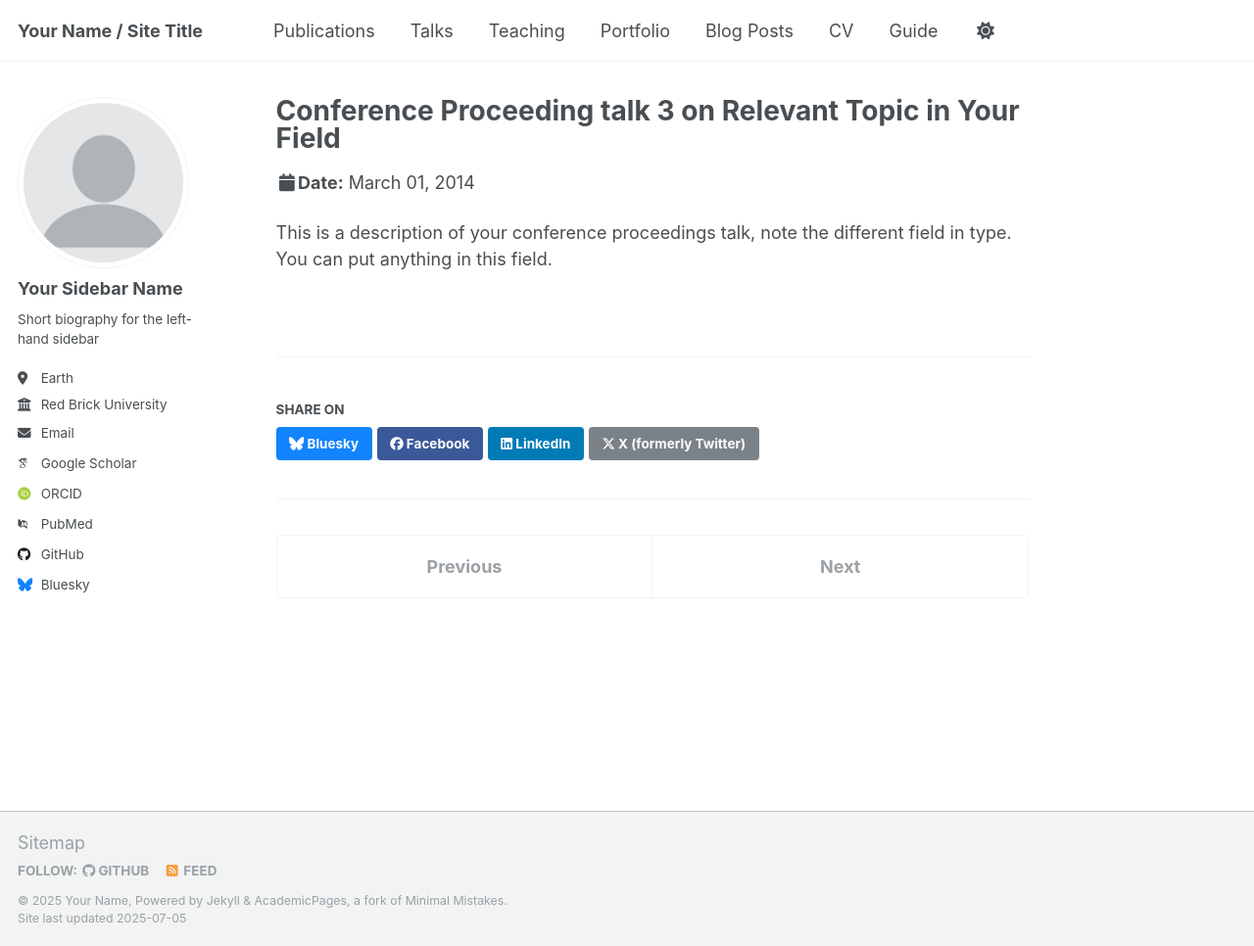
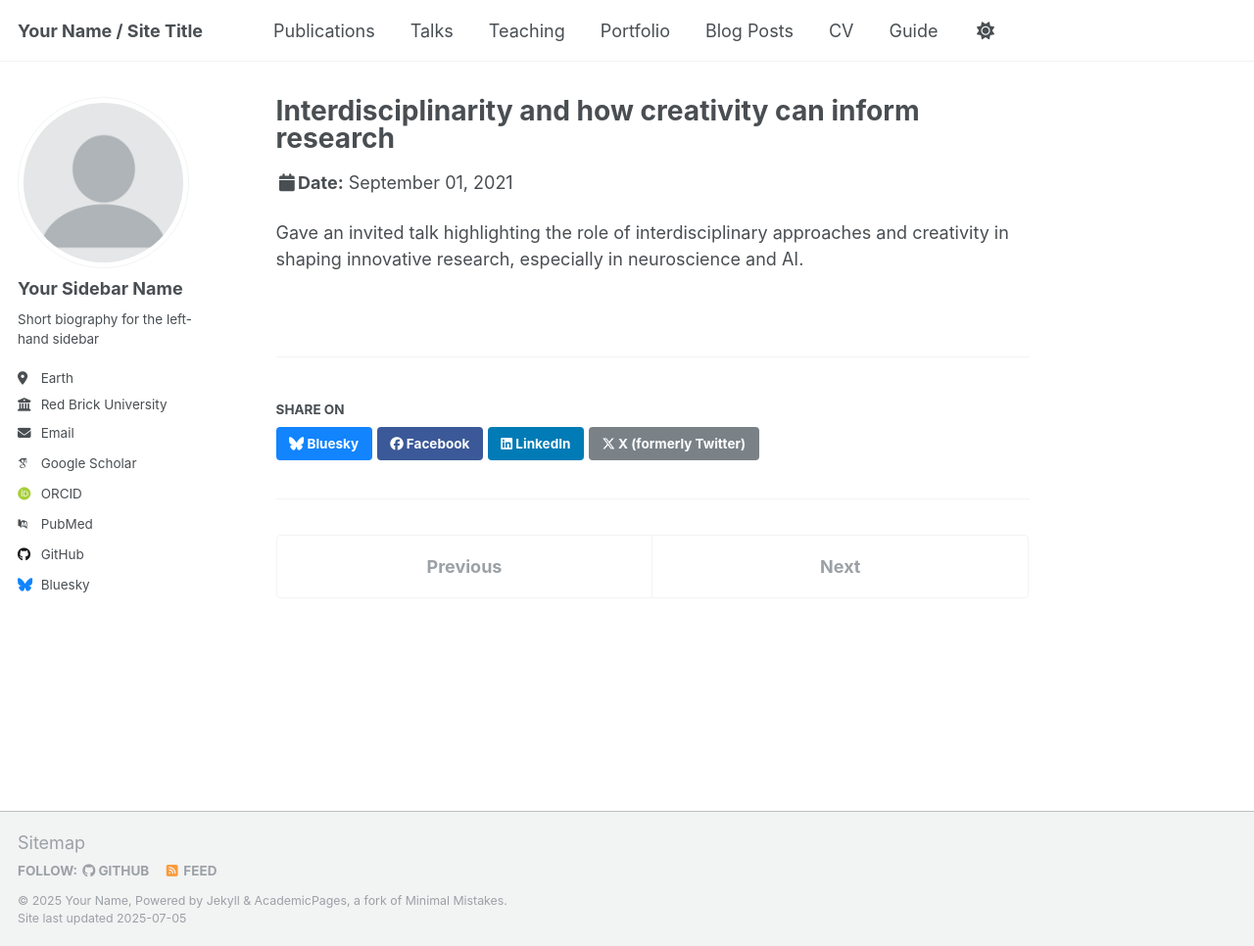
Before and after one commit to awaknd-1/awaknd-1.github.io, a Jekyll site: the page built from _talks/2014-03-01-talk-3.md, in a window 1280 px wide and 966 px high. Shown: the whole window at 98% size. Built offline with Jekyll 4.4.1, drawn with Linux system fonts in a browser that asks for light colours; some web fonts are replaced; a script that is not in the unit is left out.

Commit message:
Update 2014-03-01-talk-3.md

```diff
--- a/_talks/2014-03-01-talk-3.md
+++ b/_talks/2014-03-01-talk-3.md
@@ -1,11 +1,9 @@
 ---
-title: "Conference Proceeding talk 3 on Relevant Topic in Your Field"
-collection: talks
-type: "Conference proceedings talk"
-permalink: /talks/2014-03-01-talk-3
-venue: "Testing Institute of America 2014 Annual Conference"
-date: 2014-03-01
-location: "Los Angeles, CA, USA"
+title: "Interdisciplinarity and how creativity can inform research"
+permalink: /talks/2021-09-01-knowledge-to-action
+venue: "Researcher Knowledge-To-Action Series"
+date: 2021-09-01
+location: "Brunel University London, UK"
 ---
 
-This is a description of your conference proceedings talk, note the different field in type. You can put anything in this field.
+Gave an invited talk highlighting the role of interdisciplinary approaches and creativity in shaping innovative research, especially in neuroscience and AI.
```
